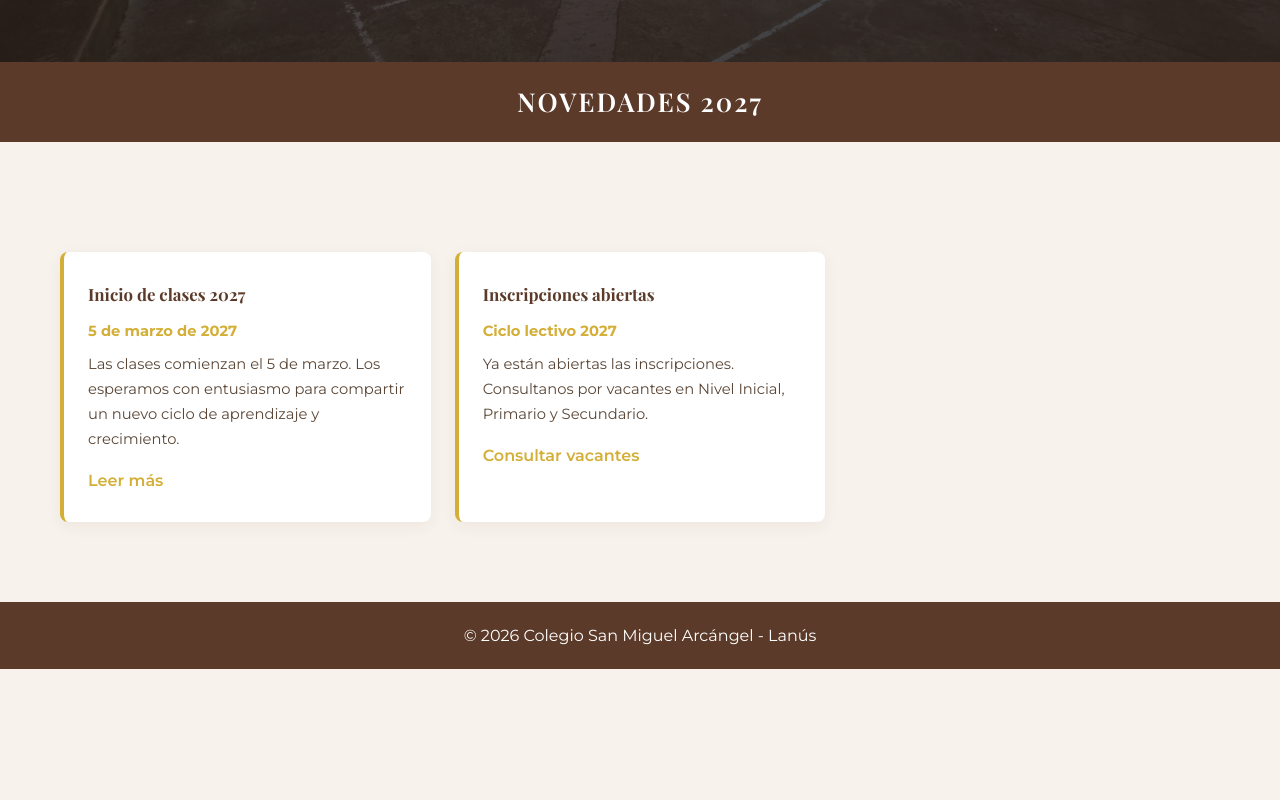
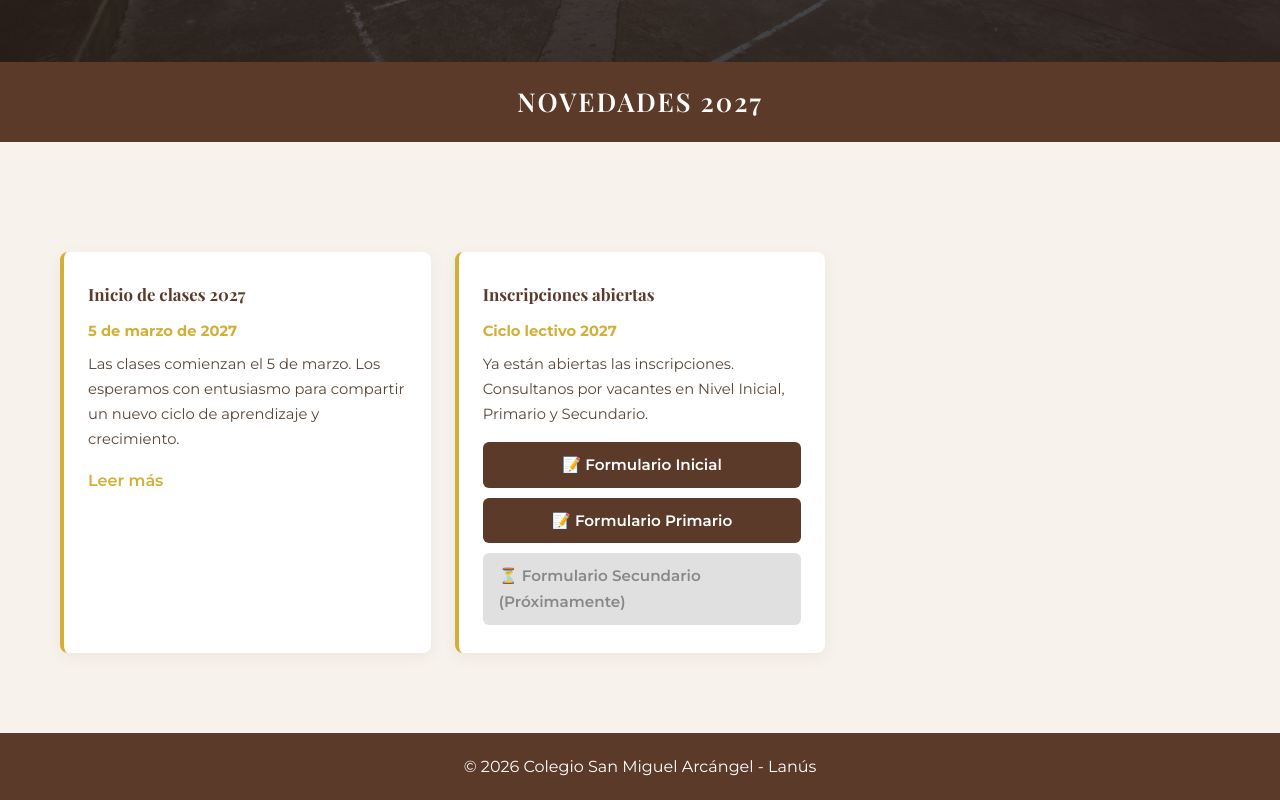
Before and after one commit to RLaucha/Escuela, a plain HTML site: page noticias.html in a window 1280 px wide. Shown: the part 458-1258 px from the top of the page. Before the commit the page ends 1127 px from the top, so only its background shows below. Drawn offline with nearby package versions, Linux system fonts and the light colour scheme.

Commit message:
Agregar botones esteticos con links a formularios de inscripcion en Noticias

```diff
--- a/noticias.html
+++ b/noticias.html
@@ -82,7 +82,11 @@
           <h4>Inscripciones abiertas</h4>
           <p style="color: var(--accent-color); font-weight: bold; margin-bottom: 8px;">Ciclo lectivo 2027</p>
           <p>Ya están abiertas las inscripciones. Consultanos por vacantes en Nivel Inicial, Primario y Secundario.</p>
-          <a class="btn-link" href="contacto.html" style="margin-top: 15px;">Consultar vacantes</a>
+          <div style="display: flex; flex-direction: column; gap: 10px; margin-top: 15px;">
+            <a href="https://forms.gle/X3XoQCTUFyd1gxqk7" target="_blank" rel="noopener noreferrer" class="btn-enroll">📝 Formulario Inicial</a>
+            <a href="https://docs.google.com/forms/d/e/1FAIpQLSenU89NXD5ibJ6C61xa5aS7oUdCXgPhY-L5uIAzo8bP5Q2BJQ/viewform?usp=dialog" target="_blank" rel="noopener noreferrer" class="btn-enroll">📝 Formulario Primario</a>
+            <a href="#" aria-disabled="true" class="btn-enroll disabled">⏳ Formulario Secundario (Próximamente)</a>
+          </div>
         </div>
       </div>
     </section>
--- a/style.css
+++ b/style.css
@@ -1143,3 +1143,33 @@ footer p {
   transform: translateY(-2px);
   box-shadow: 0 4px 12px rgba(0,0,0,0.15);
 }
+
+
+.btn-enroll {
+  display: flex;
+  align-items: center;
+  justify-content: center;
+  gap: 8px;
+  padding: 10px 16px;
+  background: var(--primary-color);
+  color: #fff;
+  border-radius: 6px;
+  text-decoration: none;
+  font-weight: 600;
+  font-size: 0.95rem;
+  transition: all 0.3s ease;
+}
+.btn-enroll:hover {
+  background: var(--accent-color);
+  color: var(--primary-color);
+  transform: translateY(-2px);
+  box-shadow: 0 4px 12px rgba(0,0,0,0.15);
+}
+.btn-enroll.disabled {
+  background: #e0e0e0;
+  color: #888;
+  cursor: not-allowed;
+  pointer-events: none;
+  box-shadow: none;
+  transform: none;
+}
```
